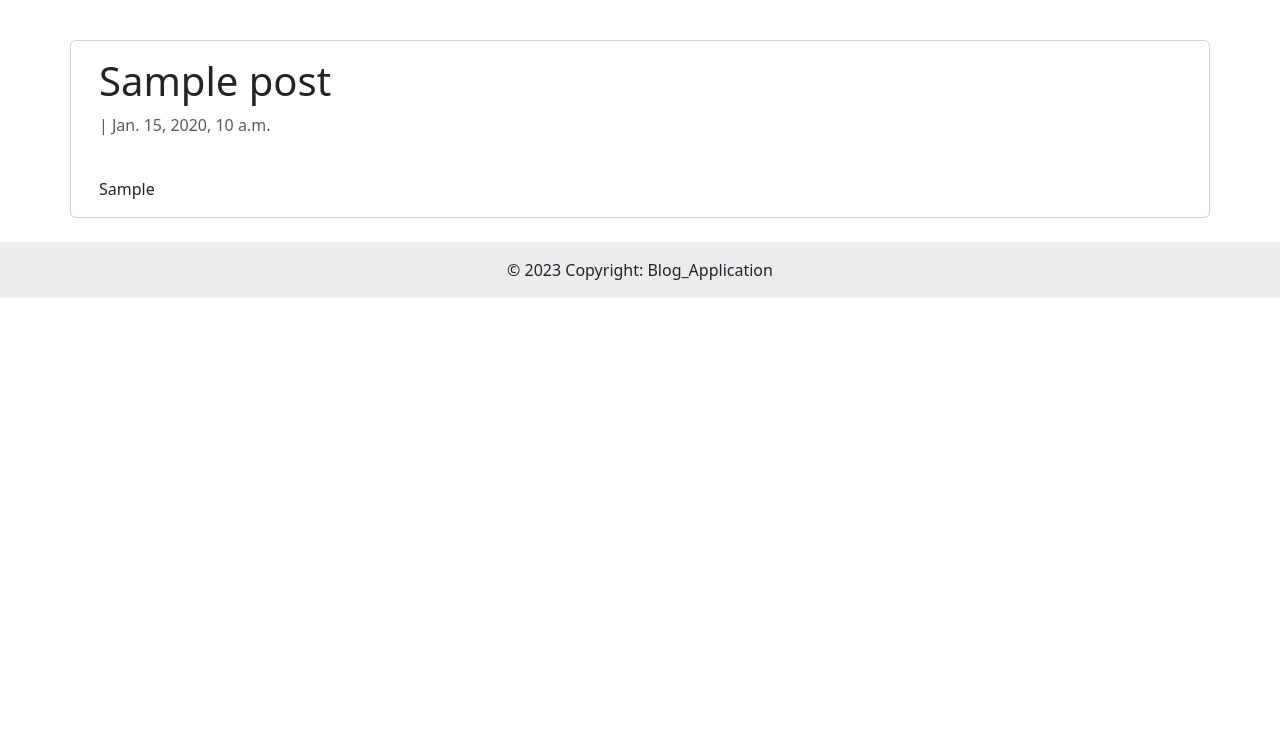
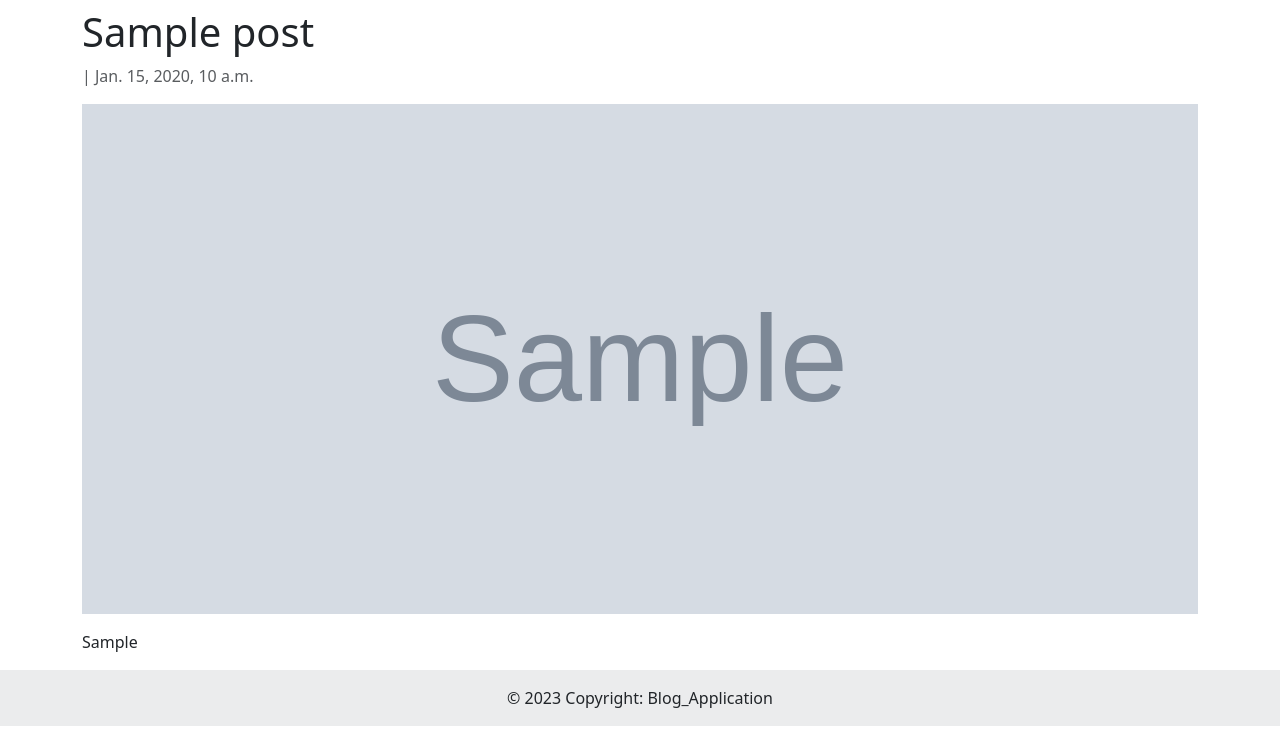
Before and after one commit to ritikyadavwork/Blog_application, a Django app: template blogapp/templates/blog_detail.html in a window 1280 px wide. Shown: the part 56-800 px from the top of the page. Run offline with Django 5.2, Linux system fonts and the light colour scheme; the template is opened without the code that fills it: values that come from a table or form of the project are taken from there, others are empty; tables that the repository leaves empty hold one stand-in row (values such as "Sample post"); grey boxes marked "Sample" are stand-in pictures.

Commit message:
Set the Card and give th Margin auto

```diff
--- a/blogapp/templates/blog_detail.html
+++ b/blogapp/templates/blog_detail.html
@@ -5,12 +5,14 @@
 {% block body %}
 <div class="container">
     <div class="row">
-        <div class="col-md-12 card mb-4  mt-5 left  top">
+        <div class="col-md-12 m-auto   mt-3 left  top">
             <div class="card-body">
                 <h1> {{ object.title }}</h1>
-                <p class=" text-muted">{{ request.user.username }} | {{ post.created }}</p>
-                 <img src="{{ object.image.url }}">
-                <p class="card-text ">{{ object.blog  }}</p>
+                <p class=" text-muted">{{ request.user.username }} | {{ object.created }}</p>
+                <img src="{{ object.photos.url }}" alt="{{ object.title }} " class="card-img-top"
+                     style="height: 510px;">
+
+                <p class="card-text mt-3 mb-3">{{ object.blog }}</p>
             </div>
         </div>
     </div>
```
